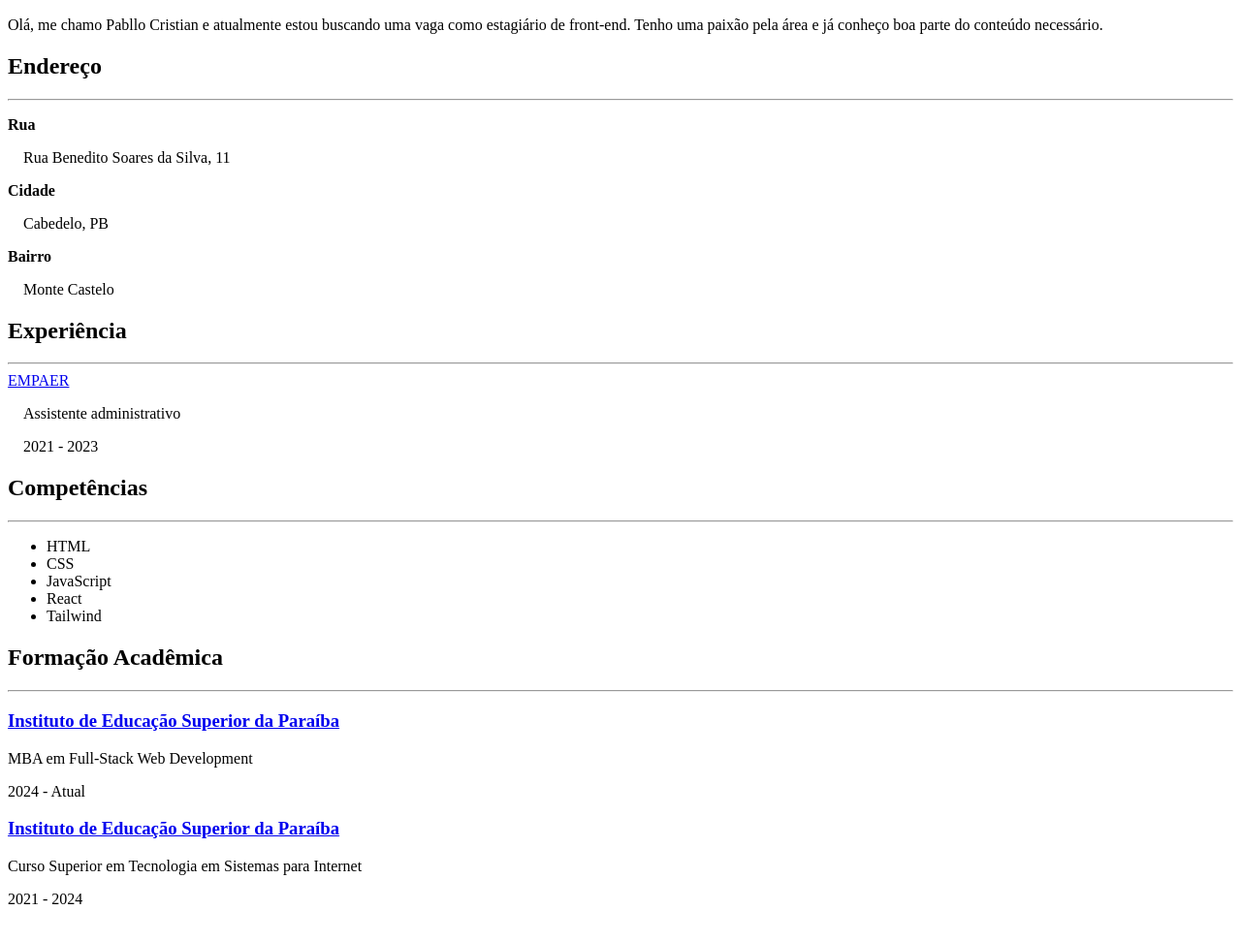
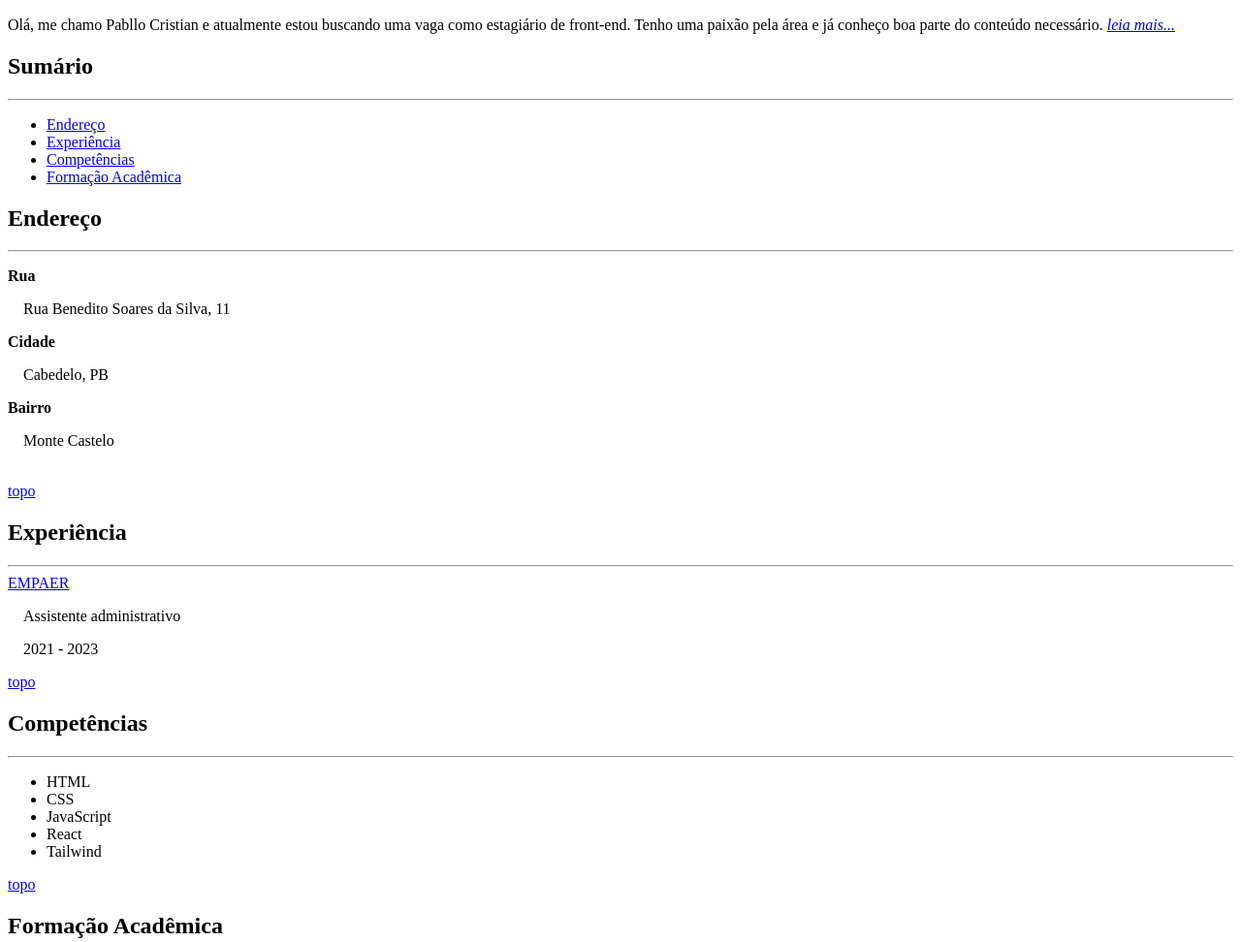
Before and after one commit to IkPc/Curriculum-Vitae, a plain HTML site: page index.html in a window 1280 px wide. Shown: the part 272-1244 px from the top of the page at 97% size. Drawn offline with Linux system fonts and the light colour scheme.

Commit message:
navigation inserts

```diff
--- a/index.html
+++ b/index.html
@@ -8,15 +8,27 @@
 </head>
 <body>
     <main>
-        <section class="intro">
+        <section id="topo" class="intro">
             <h1>Pabllo Cristian Ferreira de Lima</h1>
             <p><strong>Nascimento:</strong> <i>29/05/2004</i></p>
             <p><strong>E-mail:</strong> <i>pabllo.dev@gmail.com</i></p>
             <p><strong>Telefone:</strong> <i>(83) 98689-1403</i></p>
             <img src="./img/foto.jpg" width="100px" height="100px"/>
-            <p>Olá, me chamo Pabllo Cristian e atualmente estou buscando uma vaga como estagiário de front-end. Tenho uma paixão pela área e já conheço boa parte do conteúdo necessário.</p>
+            <p>Olá, me chamo Pabllo Cristian e atualmente estou buscando uma vaga como estagiário de front-end. Tenho uma paixão pela área e já conheço boa parte do conteúdo necessário. <a href="./pages/resumo.html"><i>leia mais...</i></a></p>
         </section>
-        <section class="address">
+        <section class="summary">
+            <h2>Sumário</h2>
+            <hr/>
+            <nav>
+                <ul>
+                    <li><a href="#address">Endereço</a></li>
+                    <li><a href="#experience">Experiência</a></li>
+                    <li><a href="#competencies">Competências</a></li>
+                    <li><a href="#academic">Formação Acadêmica</a></li>
+                </ul>
+            </nav>
+        </section>
+        <section id="address" class="address">
             <h2>Endereço</h2>
             <hr/>
             <p><strong>Rua</strong></p>
@@ -24,16 +36,22 @@
             <p><strong>Cidade</strong></p>
                 <p>&emsp;Cabedelo, PB</p>
             <p><strong>Bairro</strong></p>
-                <p>&emsp;Monte Castelo</p>
+                <p>&emsp;Monte Castelo</p><br/>
+                <nav>
+                    <a href="#topo">topo</a>
+                </nav>
         </section>
-        <section class="experience">
+        <section id="experience" class="experience">
             <h2>Experiência</h2>
             <hr/>
             <a href="https://empaer.pb.gov.br" target="_blank">EMPAER</a>
                 <p>&emsp;Assistente administrativo</p>
                 <p>&emsp;2021 - 2023</p>
+            <nav>
+                <a href="#topo">topo</a>
+            </nav>
         </section>
-        <section class="competencies">
+        <section id="competencies" class="competencies">
             <h2>Competências</h2>
             <hr/>
             <ul>
@@ -43,8 +61,11 @@
                 <li>React</li>
                 <li>Tailwind</li>
             </ul>
+            <nav>
+                <a href="#topo">topo</a>
+            </nav>
         </section>
-        <section class="academic">
+        <section id="academic" class="academic">
             <h2>Formação Acadêmica</h2>
             <hr/>
             <h3><a href="https://www.iesp.edu.br" target="_blank">Instituto de Educação Superior da Paraíba</a></h3>
@@ -53,6 +74,10 @@
             <h3><a href="https://www.iesp.edu.br" target="_blank">Instituto de Educação Superior da Paraíba</a></h3>
             <p>Curso Superior em Tecnologia em Sistemas para Internet</p>
             <p>2021 - 2024</p>
+            <nav>
+                <a href="#topo">topo</a>
+            </nav><br/>
+            © 2024
         </section>
     </main>
 </body>
```
Also changed, not shown: pages/resumo.html (added, +29 -0 lines), img/voltar.png (added).
